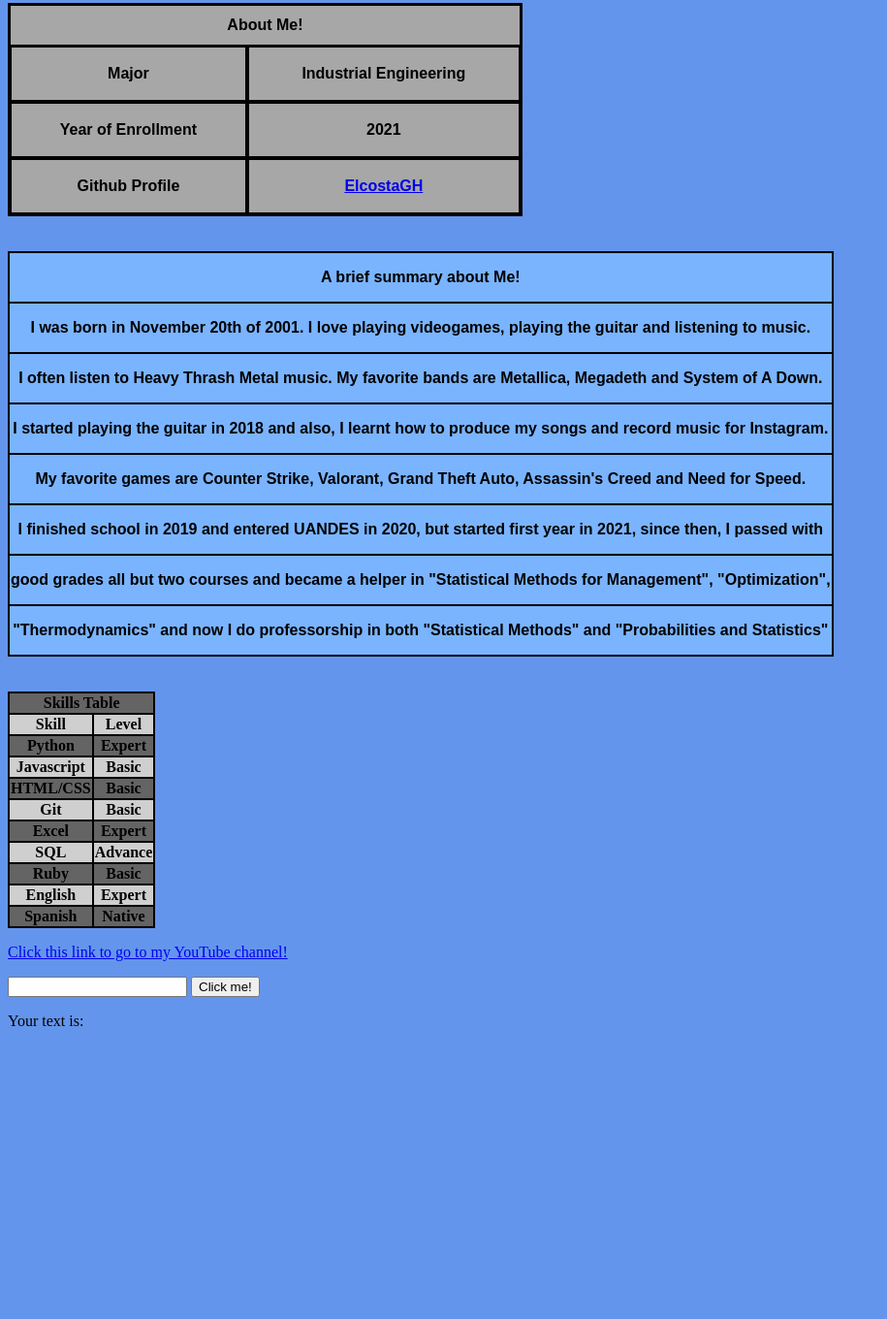
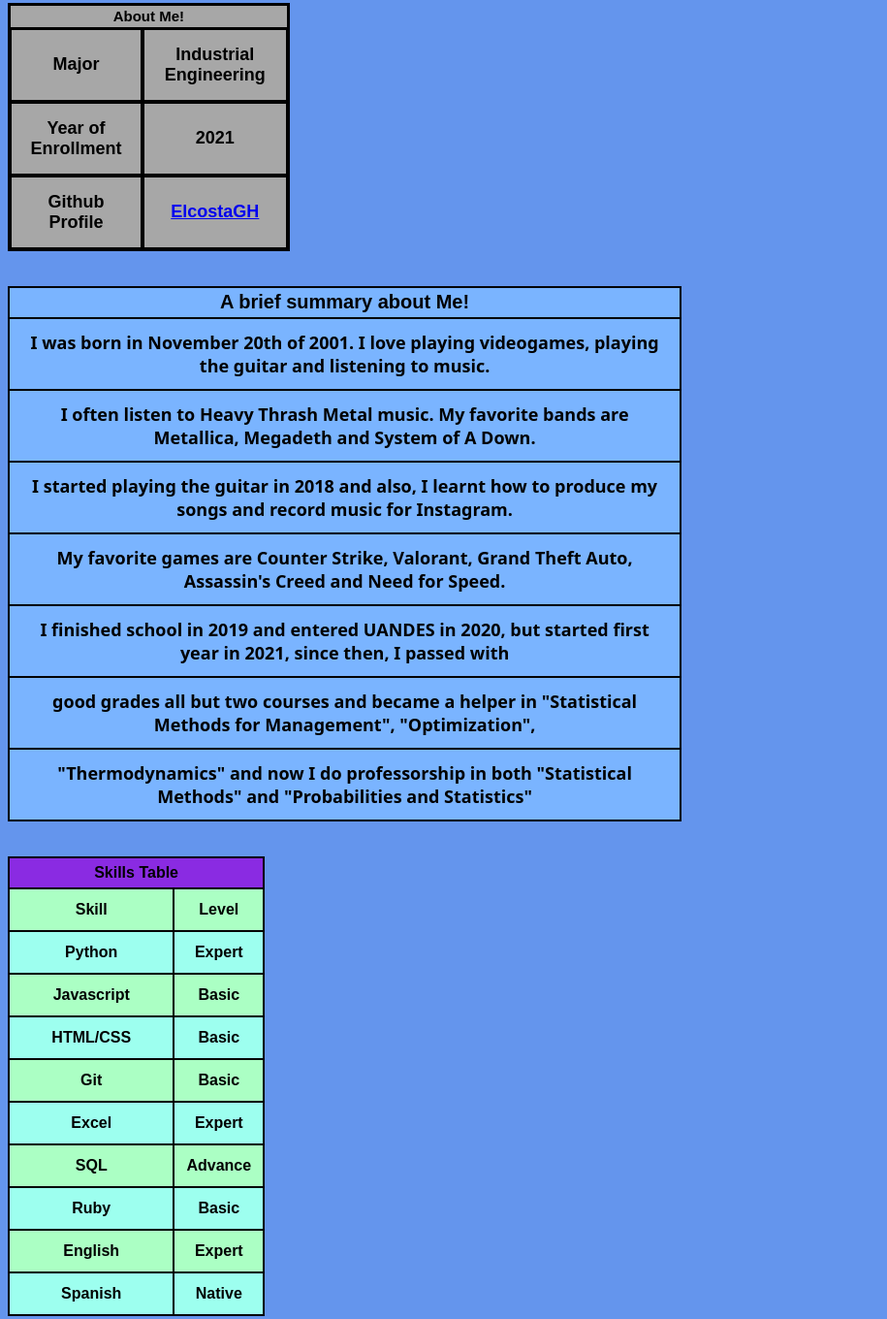
Before and after one commit to ElcostaGH/elcostagh, a plain HTML site: page index.html in a window 1280 px wide. Shown: the part 125-1485 px from the top of the page at 97% size, without its empty margins (0-915 px from the left). Before the commit the page ends 1203 px from the top, so only its background shows below. Drawn offline with Linux system fonts and the light colour scheme.

Commit message:
Finished v1.4

```diff
--- a/index.html
+++ b/index.html
@@ -60,7 +60,7 @@
   </br>
   <table id="table3">
     <tr>
-      <td colspan="2" class="centeredRow">Skills Table</td>
+      <td colspan="2" class="centeredRow" class="titleTable3">Skills Table</td>
     </tr>
     <tr>
       <th>Skill</th>
@@ -102,9 +102,11 @@
     </tr>
   </table>
 
-  <p><a href="https://www.youtube.com/channel/UC7SwOcerJaJrDgIAWfPNwRA">Click this link to go to my YouTube channel!</a></p>
+  <p id="youtube"><a href="https://www.youtube.com/channel/UC7SwOcerJaJrDgIAWfPNwRA">Click this link to go to my YouTube channel!</a></p>
   <input type="text" id="input">
   <button type="button" onclick="getInput()">Click me!</button>
-  <p>Your text is: <a id="result"></a></p>
+  <p id="click">Your text is: <a id="result"></a></p>
+  <br>
+  </br>
 </body>
 </html>
--- a/styles.css
+++ b/styles.css
@@ -23,25 +23,25 @@ table {
 }
 
 #table1 {
-    width: 42%;
+    width: 23%;
     border: 1px solid black;
     background-color:rgb(0, 0, 0);
 }
 
 #table1 tr {
-    height: 40px;
+    height: 22px;
     background-color: rgb(167, 167, 167);
     border-bottom: 1px solid black;
 }
 
 #table1 th {
-    padding: 18px;
-    font-size: 30;
+    padding: 15px;
+    font-size: 18px;
     font-family: arial;
     border: 1px solid black;
 }
 #table1 td{
-    font-size: 30;
+    font-size: 15px;
     font-family: arial;
 }
 
@@ -50,20 +50,24 @@ table {
     font-weight: bold;
 }
 
+#table2 {
+    width: 55%;
+}
 #table2 tr{
-    height: 50px;
+    height: 30px;
     background-color: rgb(122, 180, 255);
     border-bottom: 1px solid black;
 }
 
 #table2 td{
-    font-size: 50;
+    font-size: 20px;
     font-family: sans-serif;
 }
 
 #table2 th{
-    font-size: 20;
-    font-family: arial;
+    padding: 12px;
+    font-size: 18px;
+    font-family: system-ui, -apple-system, BlinkMacSystemFont, 'Segoe UI', Roboto, Oxygen, Ubuntu, Cantarell, 'Open Sans', 'Helvetica Neue', sans-serif;
 }
 
 #table2 .centeredRow {
@@ -77,9 +81,37 @@ table {
 }
 
 tr:nth-child(even) {
-    background-color: rgb(207, 207, 207);
+    background-color: rgb(171, 255, 196);
 }
 
 tr:nth-child(odd) {
-    background-color: rgb(100, 100, 100);
+    background-color: rgb(157, 255, 239);
 }
+
+
+#table3 tr{
+    height: 30px;
+    border-bottom: 1px solid black;
+}
+
+#table3 td{
+    background-color: blueviolet;
+    font-size: 50;
+    font-family: sans-serif;
+}
+
+#table3 th{
+    padding: 12px;
+    width: 65%;
+    font-size: 20;
+    font-family: arial;
+}
+
+#youtube {
+    font-size: 18px;
+    font-family: arial;
+}
+#click {
+    font-family: arial;
+    font-size: 20px;
+}
```
